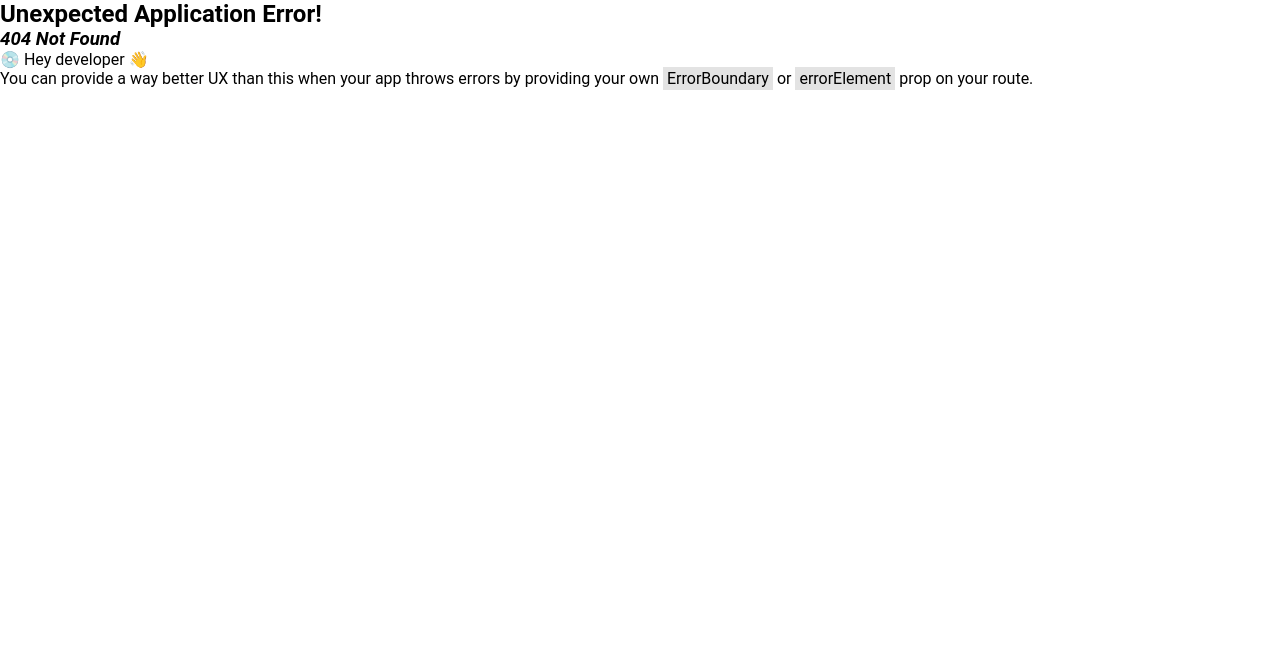
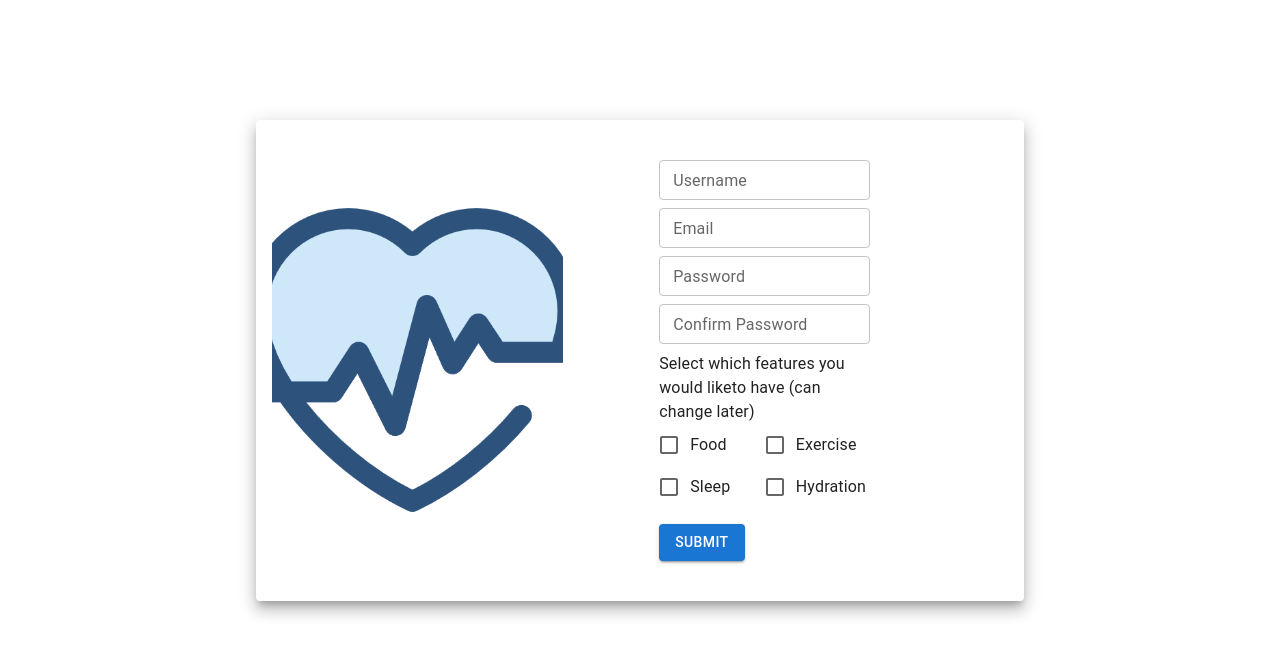
Before and after one commit to RastkoAmun/cmpt276-project, a React (Create React App) app in the folder frontend/: page /signup in a window 1280 px wide. Before the commit this address had no page. Shown: the top 656 px of the page. Built offline with nearby package versions, Linux system fonts and the light colour scheme; the HTML template or start-up script is replaced by a standard one.

Commit message:
feat: UI for registration / sign-up page

```diff
--- a/frontend/src/index.js
+++ b/frontend/src/index.js
@@ -13,6 +13,7 @@ import Hydration from './pages/Hydration';
 import Settings from './pages/Settings';
 import MainPage from './pages/MainPage';
 import Login from './pages/Login';
+import SignUp from './pages/SignUp';
 
 const router = createBrowserRouter([
   {
@@ -48,6 +49,10 @@ const router = createBrowserRouter([
   {
     path: 'login',
     element: <Login />
+  },
+  {
+    path: 'signup',
+    element: <SignUp />
   }
 ])
 
--- a/frontend/src/pages/Login.jsx
+++ b/frontend/src/pages/Login.jsx
@@ -8,6 +8,7 @@ import {
   Typography }
 from '@mui/material';
 import image from '../images/health.png'
+import { Link } from 'react-router-dom';
 
 const Login = () => {
   return (
@@ -45,7 +46,8 @@ const Login = () => {
             <Box mt={4}>
               <Button variant='contained' color='info'
                 sx={{ marginRight: 3, backgroundColor: 'black' }}>Login</Button>
-              <Button variant='contained' color='inherit'>SignUp</Button>
+              <Button variant='contained' color='inherit'
+                component={Link} to={'/signup'}>SignUp</Button>
             </Box>
         </Box>
       </Card>
--- /dev/null
+++ b/frontend/src/pages/SignUp.jsx
@@ -0,0 +1,80 @@
+import { Box, Button, Card, CardMedia, Checkbox, FormControlLabel, FormGroup, Grid, Stack, TextField, Typography } from '@mui/material'
+import React from 'react'
+import { Link } from 'react-router-dom';
+import image from '../images/health.png'
+
+const SignUp = () => {
+  return (
+    <Box sx={{ display: 'flex', justifyContent: 'center' }} mt={15}>
+      <Card
+        elevation={10}
+        sx={{
+          display: 'flex',
+          justifyContent: 'flex-start',
+          width: '60%',
+        }}>
+        {/* <Box> */}
+          <CardMedia
+            component="img"
+            sx={{ width: '40%', height: 350, alignSelf: 'center', pl: 2 }}
+            image={image}
+            alt="Live from space album cover"
+          />
+        {/* </Box> */}
+        <Stack display='flex' flexDirection='column' justifyContent='center'
+          mt={5}
+          sx={{
+            width: '55%',
+          }}>
+          <Stack spacing={1} width='50%' ml={12}>
+            <TextField label="Username" variant="outlined"
+              size='small'
+            />
+            <TextField label="Email" variant="outlined"
+              size='small'
+            />
+            <TextField label="Password" variant="outlined"
+              size='small'
+            />
+            <TextField label="Confirm Password" variant="outlined"
+              size='small'
+            />
+            <Box mt={4}>
+              <Typography>
+                Select which features you would liketo have (can change later)
+              </Typography>
+              <FormGroup sx={{display: 'flex', justifyContent: 'center', mb: 2}}>
+                <Grid container>
+                  <Grid item xs={6}>
+                    <FormControlLabel
+                    control={<Checkbox checked={false} />} label="Food" />
+                  </Grid>
+                  <Grid item xs={6}>
+                    <FormControlLabel
+                    control={<Checkbox checked={false}  />} label="Exercise" />
+                  </Grid>
+                  <Grid item xs={6}>
+                    <FormControlLabel
+                    control={<Checkbox checked={false} />} label="Sleep" />
+                  </Grid>
+                  <Grid item xs={6}>
+                    <FormControlLabel
+                    control={<Checkbox checked={false} />} label="Hydration" />
+                  </Grid>
+                </Grid>
+              </FormGroup>
+              {/* <Box sx={{ flexGrow: 1 }} /> */}
+              <Button variant='contained' color='primary'
+                sx={{ mb: 5, display: 'flex' }}>
+                Submit
+              </Button>
+            </Box>
+          </Stack>
+
+        </Stack>
+      </Card>
+    </Box>
+  );
+}
+
+export default SignUp
```
